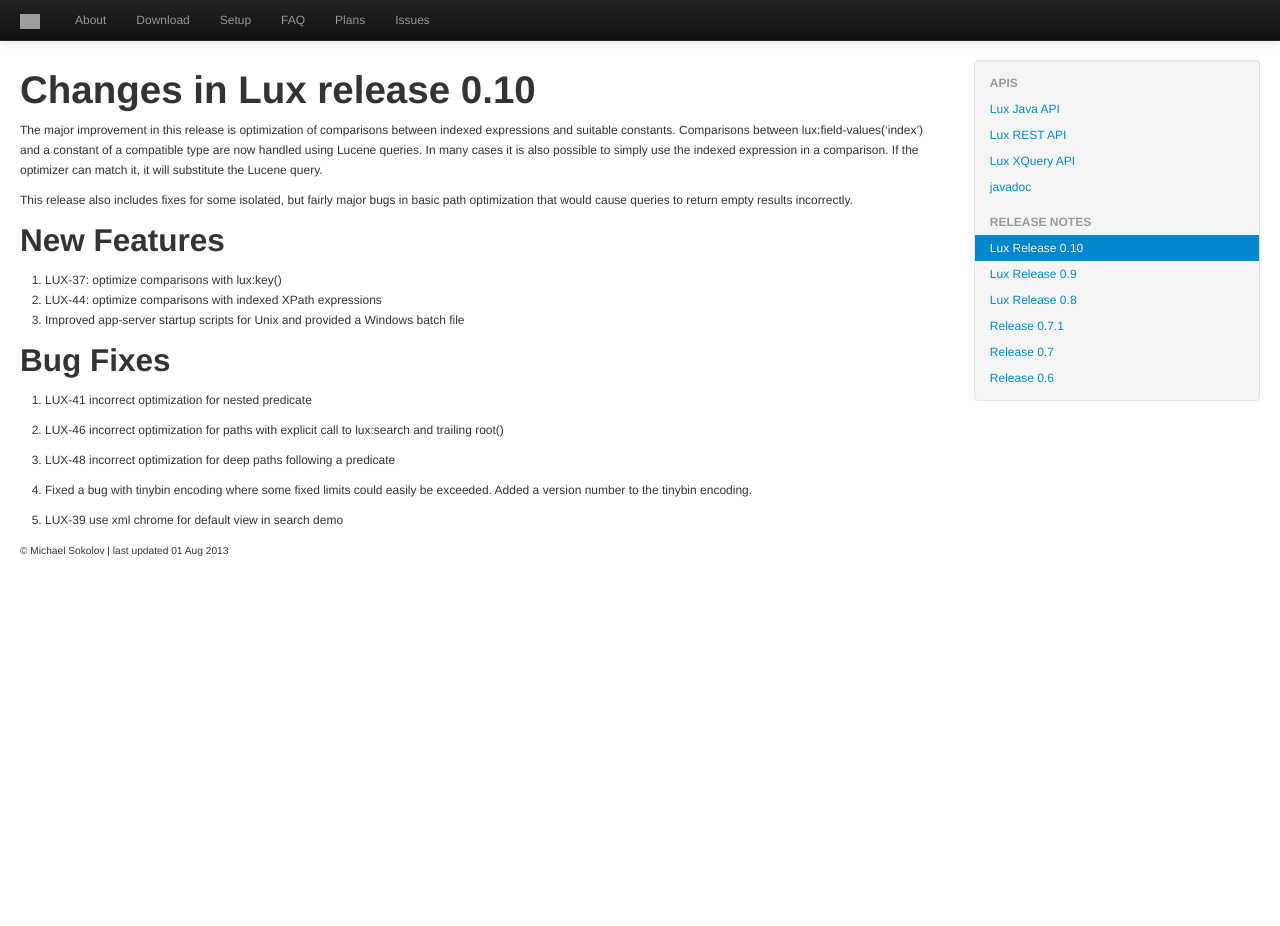
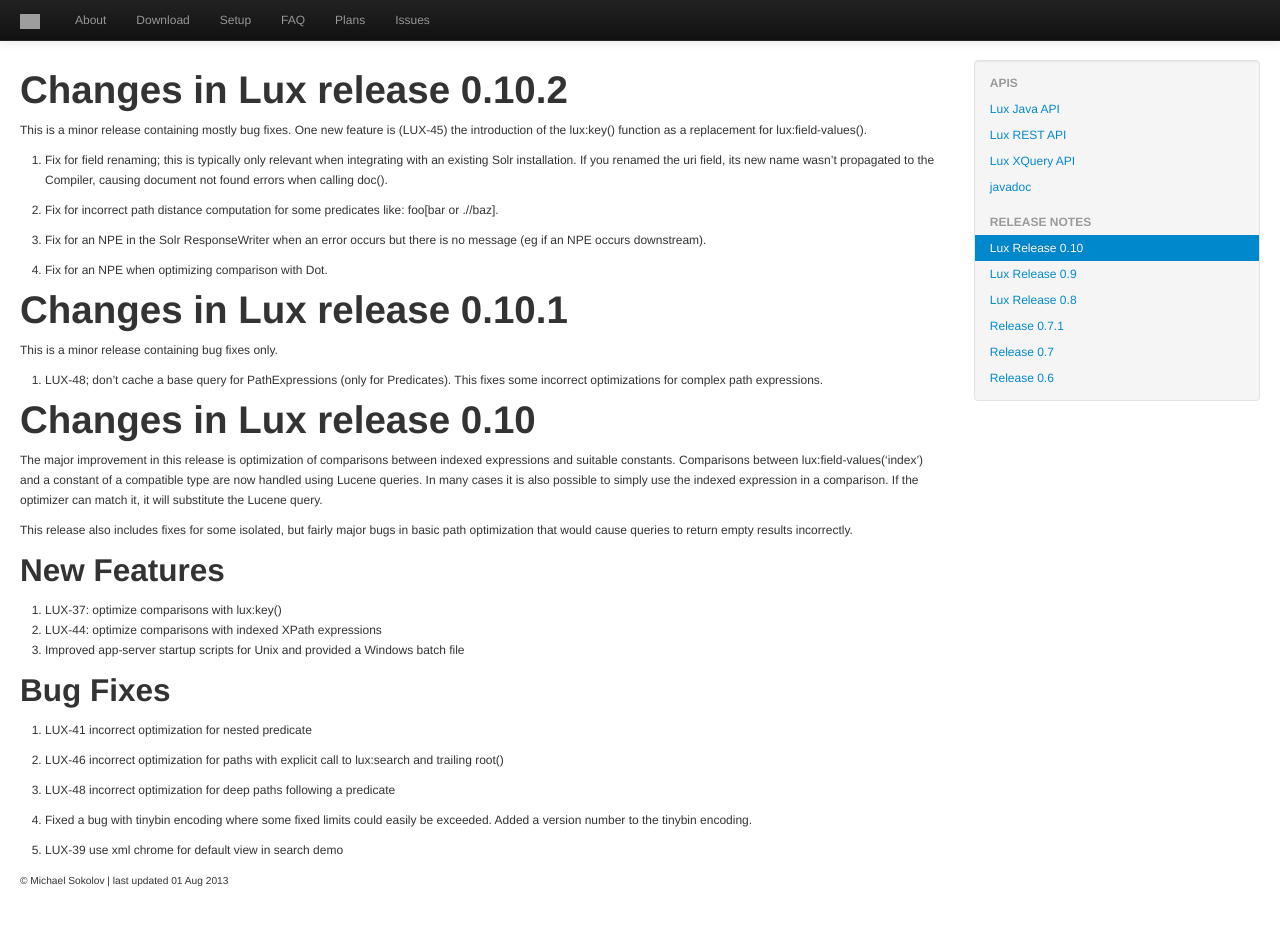
Before and after one commit to msokolov/lux, a Jekyll site: the page built from doc/RELEASE-0.10.md, in a window 1280 px wide and 941 px high. Shown: the top 926 px of the window. Built offline with Jekyll 4.4.1, drawn with Linux system fonts in a browser that asks for light colours; grey boxes are pictures that could not be loaded.

Commit message:
Added comments for releases 0.10.1, 0.10.2 (in progress)

```diff
--- a/doc/RELEASE-0.10.md
+++ b/doc/RELEASE-0.10.md
@@ -4,6 +4,32 @@
 group: release
 pos: 5
 ---
+
+# Changes in Lux release 0.10.2
+
+This is a minor release containing mostly bug fixes.  One new feature
+is (LUX-45) the introduction of the lux:key() function as a replacement for
+lux:field-values().
+
+1. Fix for field renaming; this is typically only relevant when integrating
+with an existing Solr installation.  If you renamed the uri field, its new
+name wasn't propagated to the Compiler, causing document not found errors
+when calling doc().
+
+2. Fix for incorrect path distance computation for some predicates like: foo[bar or .//baz].
+
+3. Fix for an NPE in the Solr ResponseWriter when an error occurs but there
+is no message (eg if an NPE occurs downstream).
+
+4. Fix for an NPE when optimizing comparison with Dot.
+
+# Changes in Lux release 0.10.1
+
+This is a minor release containing bug fixes only.
+
+1. LUX-48; don't cache a base query for PathExpressions (only for
+Predicates).  This fixes some incorrect optimizations for complex path
+expressions.
 
 # Changes in Lux release 0.10
 
```
